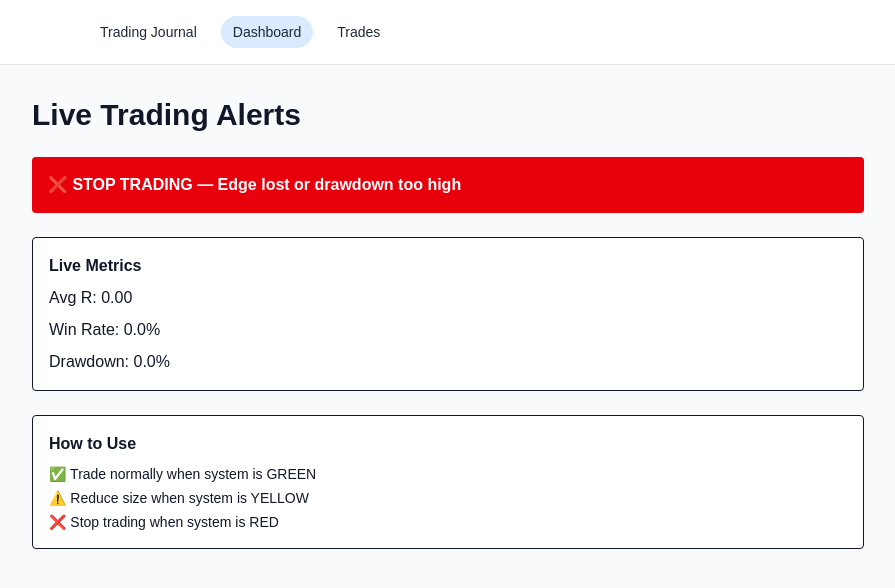
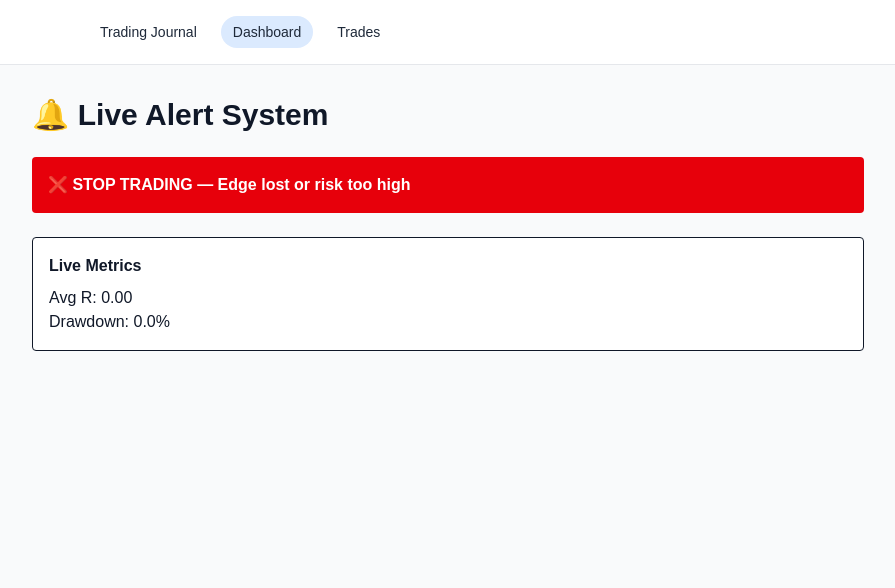
Before and after one commit to jorgemancipe/trading-journal, a Next.js app: page /dashboard in a window 1280 px wide. Shown: the top 588 px of the page, without its empty margins (0-895 px from the left). Built offline with nearby package versions, Linux system fonts and the light colour scheme.

Commit message:
Refactor trading metrics and alert system

```diff
--- a/app/dashboard/page.tsx
+++ b/app/dashboard/page.tsx
@@ -8,11 +8,6 @@ import { useTrades } from "../context/TradesContext";
 function avgR(trades: { profit: number; risk: number }[]) {
   if (!trades.length) return 0;
   return trades.reduce((s, t) => s + t.profit / t.risk, 0) / trades.length;
-}
-
-function winRate(trades: { profit: number }[]) {
-  if (!trades.length) return 0;
-  return trades.filter(t => t.profit > 0).length / trades.length;
 }
 
 function equity(trades: { profit: number }[]) {
@@ -33,55 +28,59 @@ function maxDrawdown(curve: number[]) {
   return maxDD;
 }
 
+/* ✅ trigger browser notification */
+function notify(message: string) {
+  if (!("Notification" in window)) return;
+
+  if (Notification.permission === "granted") {
+    new Notification(message);
+  }
+}
+
 /* ---------- page ---------- */
 
 export default function DashboardPage() {
   const { trades } = useTrades();
 
   const [alert, setAlert] = useState<string | null>(null);
+  const [lastAlert, setLastAlert] = useState<string | null>(null);
 
   const validTrades = useMemo(
     () => trades.filter(t => t.risk > 0),
     [trades]
   );
 
-  /* ---------- metrics ---------- */
-
   const avg = avgR(validTrades);
-  const wr = winRate(validTrades);
-
   const curve = equity(validTrades);
   const dd = maxDrawdown(curve);
 
-  /* ---------- system logic ---------- */
+  /* ✅ request permission once */
+  useEffect(() => {
+    if ("Notification" in window) {
+      Notification.requestPermission();
+    }
+  }, []);
 
-  const edgeStrong = avg > 0.2;
-  const edgeWeak = avg > 0 && avg <= 0.2;
-  const noEdge = avg <= 0;
+  /* ✅ alert logic */
+  useEffect(() => {
+    let message = "";
 
-  const safeDD = dd < 0.15;
-  const warningDD = dd >= 0.15 && dd < 0.25;
-  const badDD = dd >= 0.25;
+    if (avg <= 0 || dd >= 0.25) {
+      message = "❌ STOP TRADING — Edge lost or risk too high";
+    } else if (avg < 0.2 || dd >= 0.15) {
+      message = "⚠️ CAUTION — Reduce size";
+    } else {
+      message = "✅ SYSTEM OK — Trade allowed";
+    }
 
-  /* ---------- alert engine ---------- */
+    setAlert(message);
 
-  useEffect(() => {
-    if (noEdge || badDD) {
-      setAlert("❌ STOP TRADING — Edge lost or drawdown too high");
-    } else if (edgeWeak || warningDD) {
-      setAlert("⚠️ CAUTION — Reduce risk / be selective");
-    } else if (edgeStrong && safeDD) {
-      setAlert("✅ SYSTEM OK — You can trade");
+    /* ✅ only notify if changed */
+    if (message !== lastAlert) {
+      notify(message);
+      setLastAlert(message);
     }
   }, [avg, dd]);
-
-  /* ✅ optional browser alert */
-  useEffect(() => {
-    if (!alert) return;
-
-    // basic notification (safe)
-    console.log("ALERT:", alert);
-  }, [alert]);
 
   /* ---------- UI ---------- */
 
@@ -89,44 +88,28 @@ export default function DashboardPage() {
     <main className="min-h-screen bg-gray-50 p-8 text-gray-900 max-w-4xl">
 
       <h1 className="text-3xl font-bold mb-6">
-        Live Trading Alerts
+        🔔 Live Alert System
       </h1>
 
-      {/* Alert banner */}
       {alert && (
-        <div className={`p-4 rounded mb-6 text-white font-semibold ${
-          alert.includes("STOP")
-            ? "bg-red-600"
-            : alert.includes("CAUTION")
-            ? "bg-yellow-500"
-            : "bg-green-600"
-        }`}>
+        <div
+          className={`p-4 rounded mb-6 text-white font-semibold ${
+            alert.includes("STOP")
+              ? "bg-red-600"
+              : alert.includes("CAUTION")
+              ? "bg-yellow-500"
+              : "bg-green-600"
+          }`}
+        >
           {alert}
         </div>
       )}
 
-      {/* Metrics */}
-      <div className="bg-white border rounded p-4 space-y-2">
-
-        <h2 className="font-semibold">Live Metrics</h2>
+      <div className="bg-white border rounded p-4">
+        <h2 className="font-semibold mb-2">Live Metrics</h2>
 
         <div>Avg R: {avg.toFixed(2)}</div>
-        <div>Win Rate: {(wr * 100).toFixed(1)}%</div>
         <div>Drawdown: {(dd * 100).toFixed(1)}%</div>
-
-      </div>
-
-      {/* Interpretation */}
-      <div className="bg-white border rounded p-4 mt-6">
-
-        <h2 className="font-semibold mb-2">How to Use</h2>
-
-        <div className="text-sm space-y-1">
-          <div>✅ Trade normally when system is GREEN</div>
-          <div>⚠️ Reduce size when system is YELLOW</div>
-          <div>❌ Stop trading when system is RED</div>
-        </div>
-
       </div>
 
     </main>
```
